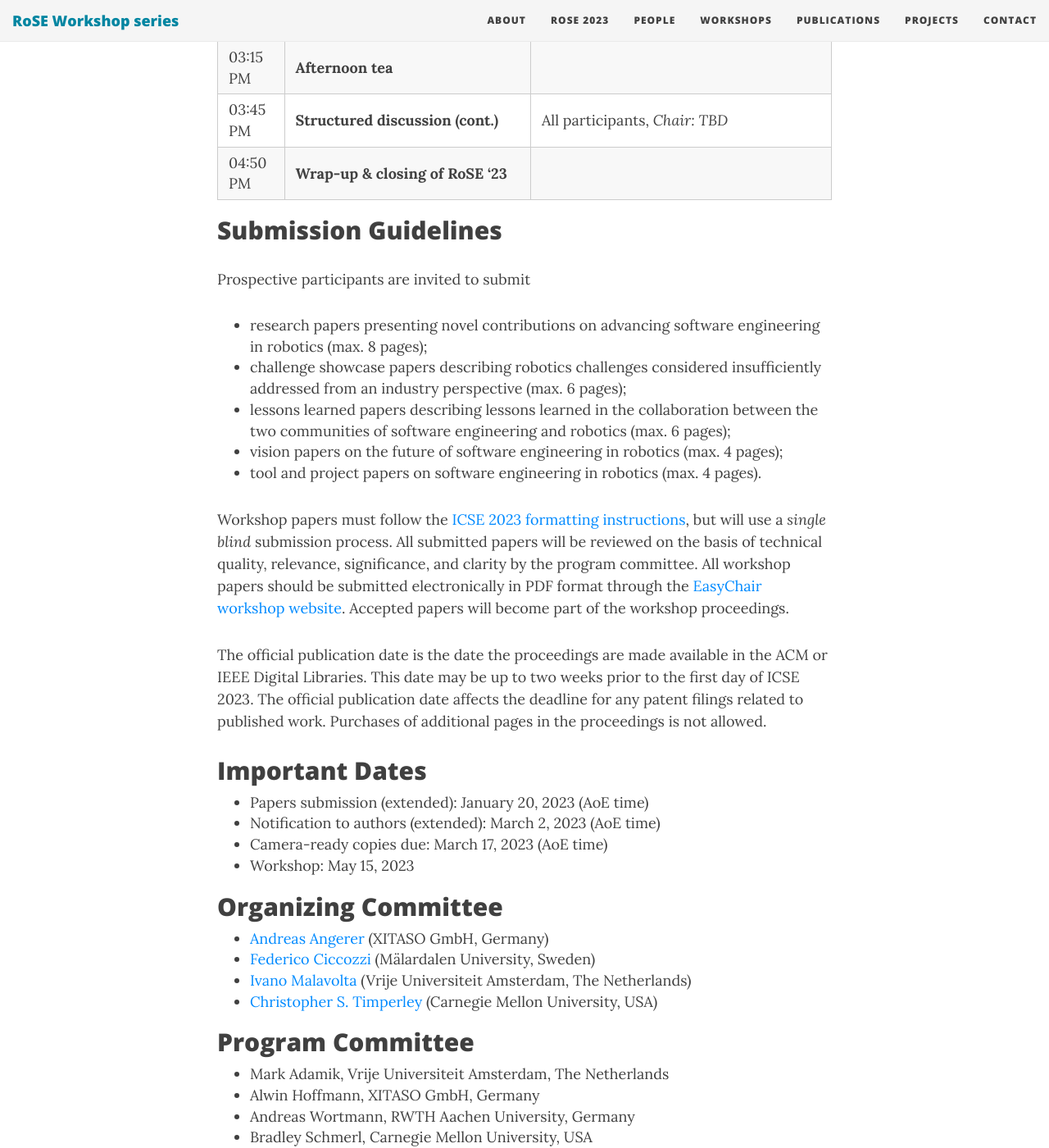
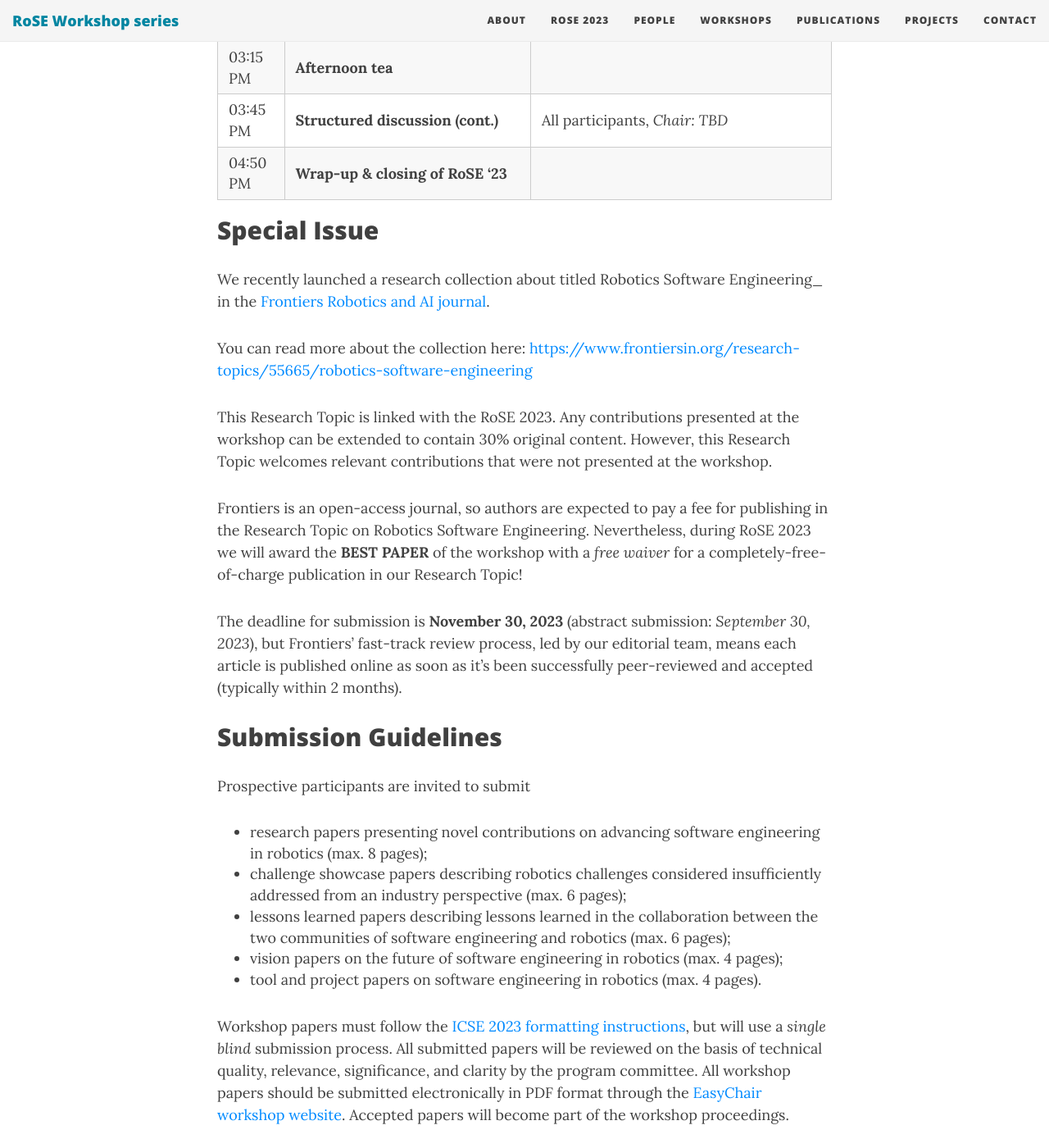
Before and after one commit to rose-workshops/rose-workshops.github.io, a Jekyll site: the page built from rose2023.md, in a window 1280 px wide and 1400 px high, scrolled down 4341 px. Shown: the whole window at 82% size. Built offline with Jekyll 4.4.1, drawn with Linux system fonts in a browser that asks for light colours; nearby versions of some CDN libraries.

Commit message:
Update rose2023.md

```diff
--- a/rose2023.md
+++ b/rose2023.md
@@ -81,6 +81,17 @@ Times are displayed in AEST (GMT+10).
 | 03:45 PM | **Structured discussion (cont.)** | All participants, *Chair: TBD* |
 | 04:50 PM | **Wrap-up & closing of RoSE '23** | |
 
+## Special Issue
+We recently launched a research collection about titled Robotics Software Engineering_ in the [Frontiers Robotics and AI journal](https://www.frontiersin.org/journals/robotics-and-ai).
+
+You can read more about the collection here: [https://www.frontiersin.org/research-topics/55665/robotics-software-engineering](https://www.frontiersin.org/research-topics/55665/robotics-software-engineering)
+
+This Research Topic is linked with the RoSE 2023. Any contributions presented at the workshop can be extended to contain 30% original content. However, this Research Topic welcomes relevant contributions that were not presented at the workshop.
+
+Frontiers is an open-access journal, so authors are expected to pay a fee for publishing in the Research Topic on Robotics Software Engineering. Nevertheless, during RoSE 2023 we will award the __BEST PAPER__ of the workshop with a _free waiver_ for a completely-free-of-charge publication in our Research Topic!
+
+The deadline for submission is __November 30, 2023__ (abstract submission: _September 30, 2023_), but Frontiers’ fast-track review process, led by our editorial team, means each article is published online as soon as it’s been successfully peer-reviewed and accepted (typically within 2 months).
+
 ## Submission Guidelines
 
 Prospective participants are invited to submit
```
